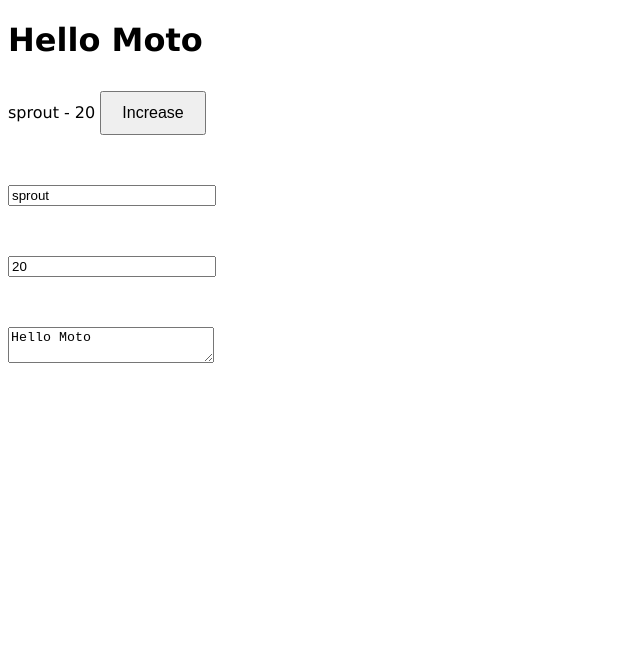
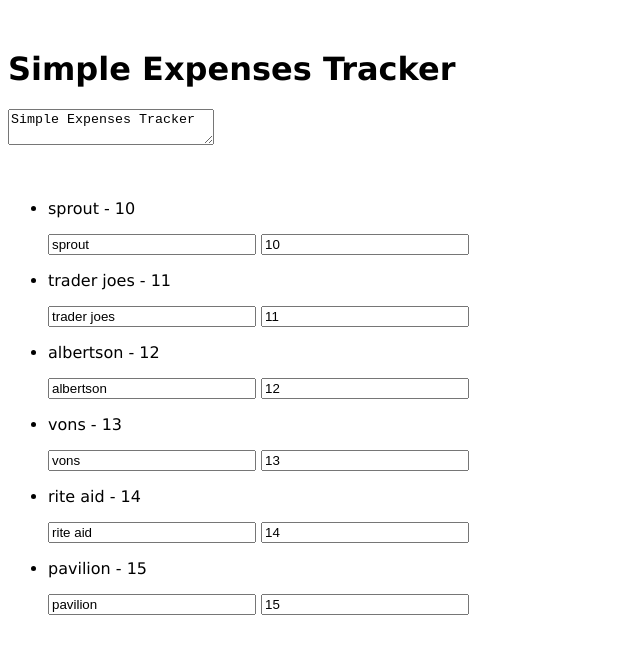
Before and after one commit to webkay/expenses-app, a plain HTML site: page index.html in a window 1280 px wide. Shown: the whole page, without its empty margins (0-640 px from the left). Drawn offline with Linux system fonts and the light colour scheme.

Commit message:
multipe expenses, app title

```diff
--- a/index.html
+++ b/index.html
@@ -7,12 +7,19 @@
     <script src="js/app.js"></script>
     <link href="css/style.css" rel="stylesheet" />
   </head>
-  <body ng-controller="ExpensesViewController">
-    <h1>{{phrase}}</h1>
-    {{expense.description}} - {{expense.amount}}
-    <button ng-click="incrementAmount()">Increase</button>
-    <div><input ng-model="expense.description" type="text" /></div>
-    <div><input ng-model="expense.amount" type="number" /></div>
-    <div><textarea ng-model="phrase" ></textarea></div>
+  <body>
+    <div ng-controller="HomeViewController">
+      <h1>{{appTitle}}</h1>
+      <textarea ng-model="appTitle" ></textarea>
+    </div>
+    <div ng-controller="ExpensesViewController">
+      <ul>
+        <li ng-repeat="expense in expenses">
+          <p>{{expense.description}} - {{expense.amount}}</p>
+          <input ng-model="expense.description" type="text" />
+          <input ng-model="expense.amount" type="number" />
+        </li>
+      </ul>
+    </div>
   </body>
 </html>
--- a/js/app.js
+++ b/js/app.js
@@ -1,12 +1,16 @@
 var app = angular.module('expensesApp', []);
 
+app.controller('HomeViewController', ['$scope', function ($scope) {
+  $scope.appTitle = "Simple Expenses Tracker";
+}]);
+
 app.controller('ExpensesViewController', ['$scope', function ($scope) {
-  $scope.phrase = "Hello Moto";
-  $scope.expense = {
-    description: "sprout",
-    amount: 20
-  };
-  $scope.incrementAmount = function () {
-    $scope.expense.amount++;
-  };
+  $scope.expenses = [
+    {description: "sprout", amount: 10, date: '2014-10-01'},
+    {description: "trader joes", amount: 11, date: '2014-10-02'},
+    {description: "albertson", amount: 12, date: '2014-10-03'},
+    {description: "vons", amount: 13, date: '2014-10-04'},
+    {description: "rite aid", amount: 14, date: '2014-10-05'},
+    {description: "pavilion", amount: 15, date: '2014-10-06'}
+  ];
 }]);
```
